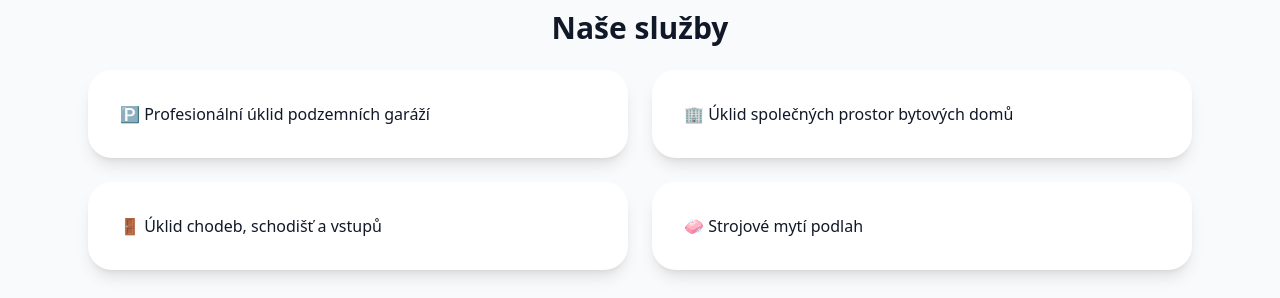
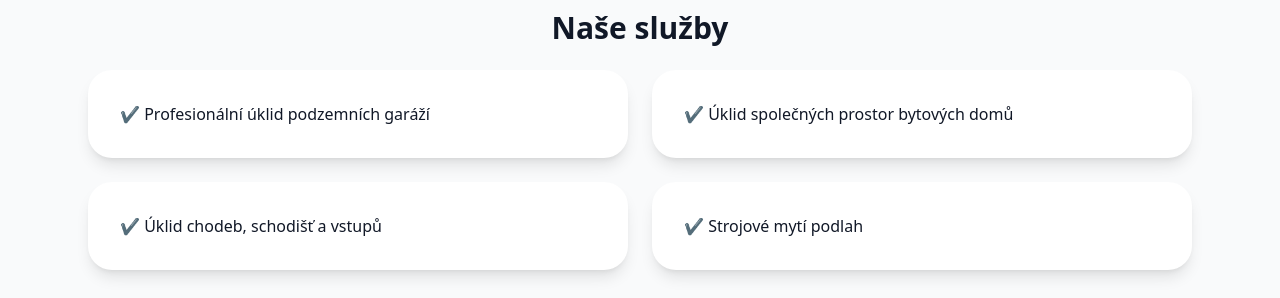
Before and after one commit to Grandsapesku/grandsapesku, a Next.js app: page / in a window 1280 px wide. Shown: the part 502-800 px from the top of the page. Built offline with nearby package versions, Linux system fonts and the light colour scheme.

Commit message:
Update GrandSapeskuWebsite.jsx

```diff
--- a/components/GrandSapeskuWebsite.jsx
+++ b/components/GrandSapeskuWebsite.jsx
@@ -35,16 +35,16 @@ export default function GrandSapeskuWebsite() {
           <h2 className="text-3xl font-bold text-center">Naše služby</h2>
           <ul className="grid md:grid-cols-2 gap-6">
             <li className="bg-white p-8 rounded-3xl shadow-lg">
-              🅿️ Profesionální úklid podzemních garáží
+              ✔️ Profesionální úklid podzemních garáží
             </li>
             <li className="bg-white p-8 rounded-3xl shadow-lg">
-              🏢 Úklid společných prostor bytových domů
+              ✔️ Úklid společných prostor bytových domů
             </li>
             <li className="bg-white p-8 rounded-3xl shadow-lg">
-              🚪 Úklid chodeb, schodišť a vstupů
+              ✔️ Úklid chodeb, schodišť a vstupů
             </li>
             <li className="bg-white p-8 rounded-3xl shadow-lg">
-              🧼 Strojové mytí podlah
+              ✔️ Strojové mytí podlah
             </li>
           </ul>
         </section>
```
